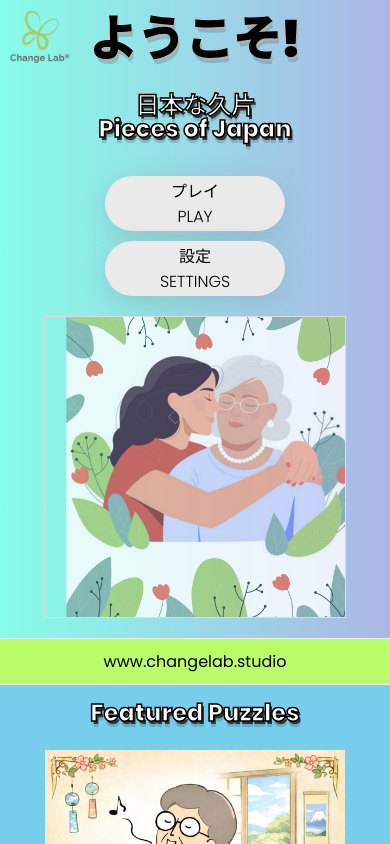
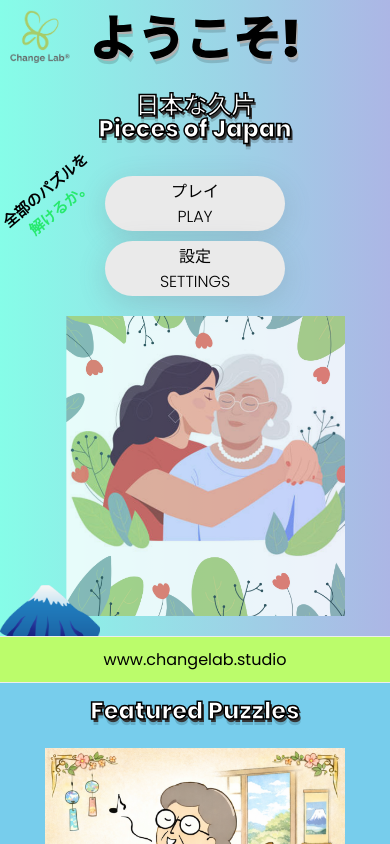
Before and after one commit to cameronbowen444/ChangeLabProjects, a React (Vite) app in the folder puzzle-game/: page / in a window 390 px wide. Shown: the top 844 px of the page. Built offline with nearby package versions, Linux system fonts and the light colour scheme.

Commit message:
new items added and mobile drag items fixed

```diff
--- a/puzzle-game/src/App.css
+++ b/puzzle-game/src/App.css
@@ -303,6 +303,8 @@
   padding: 10px;
   border-top: 1px solid rgb(237, 237, 237);
   border-bottom: 1px solid rgb(237, 237, 237);
+  position: relative;
+  z-index: 4;
 }
 
 .featured {
@@ -382,7 +384,6 @@
   height: 300px;
   overflow: hidden;
   margin: 20px auto;
-  border: 1px solid rgb(219, 219, 219);
   cursor: pointer;
 }
 .image-box-home img {
@@ -413,6 +414,25 @@
   color: black;
 }
 
+.fuji-img {
+  position: absolute;
+  left: 0;
+  top: 595px;
+  width: 150px;
+  z-index: 2;
+}
+.home-writing {
+  font-size: 30px;
+  position: absolute;
+  display: flex;
+  flex-direction: column;
+  transform: rotate(-40deg);
+  font-weight: bold;
+}
+.green{
+  color: #27e96e;
+}
+
 @media screen and (max-width: 750px) {
   .items {
     flex-direction: column;
@@ -439,4 +459,11 @@
   .logo{
     width: 60px;
   }
+  .fuji-img {
+    width: 100px;
+    top: 585px;
+  }
+  .home-writing {
+    font-size: 15px;
+  }
 }
--- a/puzzle-game/src/components/Home.jsx
+++ b/puzzle-game/src/components/Home.jsx
@@ -3,6 +3,7 @@
 import { Link } from "react-router-dom";
 import logo from "../assets/logo.png";
 import { motion, AnimatePresence } from "framer-motion";
+import fuji from "../assets/fuji.png";
 
 const Home = () => {
   const puzzleList = Object.values(puzzles);
@@ -20,6 +21,11 @@
     <>
       {/* TOP */}
       <div>
+        <div className="home-writing">
+          <span>全部のパズルを</span>
+          <span className="green">解けるか。</span>
+        </div>
+        <img src={fuji} alt="" className="fuji-img" />
         <div className="home-btns">
           <Link to={"/puzzle"} className="home-btn">
             <span>プレイ</span>
--- a/puzzle-game/src/components/PuzzleDragLayer.jsx
+++ b/puzzle-game/src/components/PuzzleDragLayer.jsx
@@ -56,8 +56,8 @@
                 position: "absolute",
                 left: dx,
                 top: dy,
-                width: tileW,
-                height: tileH,
+                width: tileW + 1,
+                height: tileH + 1,
                 backgroundImage: `url('${puzzle}')`,
                 backgroundSize: `${boardSize.w}px ${boardSize.h}px`,
                 backgroundPosition: `-${bgX}px -${bgY}px`,
```
Also changed, not shown: puzzle-game/src/assets/fuji.png (added).
